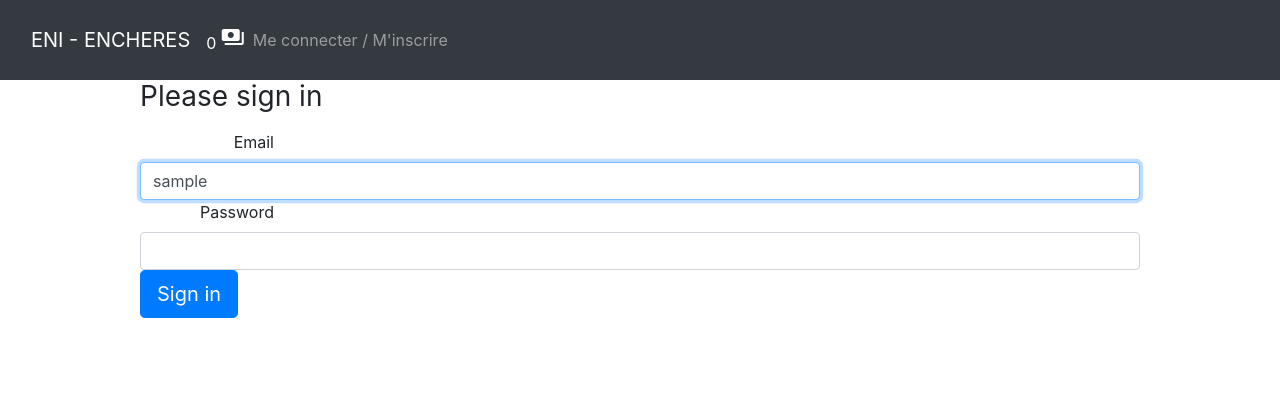
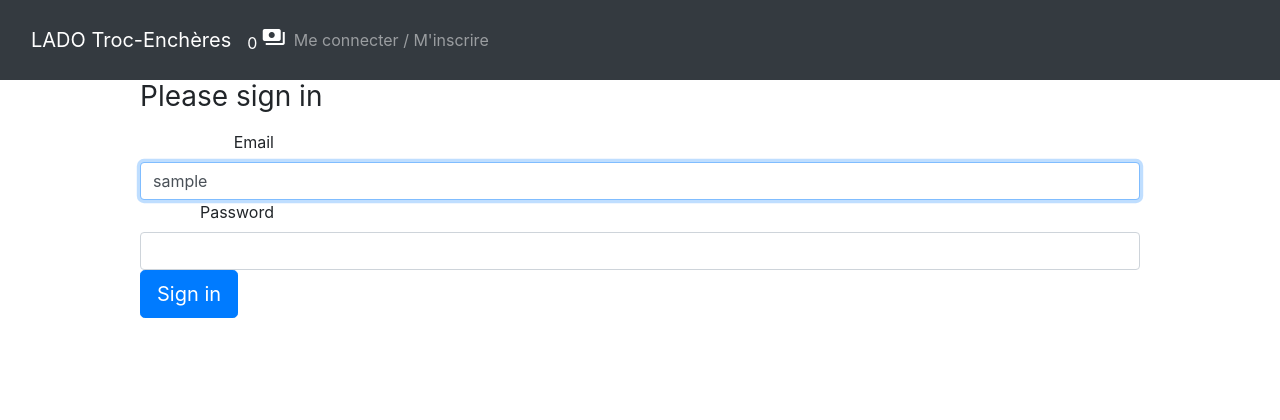
Before and after one commit to JoRiviera/multistackproject_symfony5mysql, a PHP site: template app/templates/security/login.html.twig in a window 1280 px wide. Shown: the top 420 px of the page. Run offline with PHP 8.4, Linux system fonts and the light colour scheme; the template is opened without the code that fills it: most values are stand-ins (such as "Sample title", 1, 10 or a date in 2020); some libraries are stand-ins or nearby versions.

Commit message:
EDIT Navbar brand

```diff
--- a/app/templates/inc/nav.html.twig
+++ b/app/templates/inc/nav.html.twig
@@ -1,6 +1,6 @@
 <nav class="navbar navbar-expand-md navbar-dark bg-dark">
     <div class="container-fluid">
-        <a class="navbar-brand" href="{{ path('main_home') }}">ENI - ENCHERES</a>
+        <a class="navbar-brand" href="{{ path('main_home') }}">LADO Troc-Enchères</a>
         <div class="pointsDisplay" title="Mes Points disponibles">
             0
             <span class="material-icons-outlined material-icons" aria-label="points d'achat"> payments </span>
```
